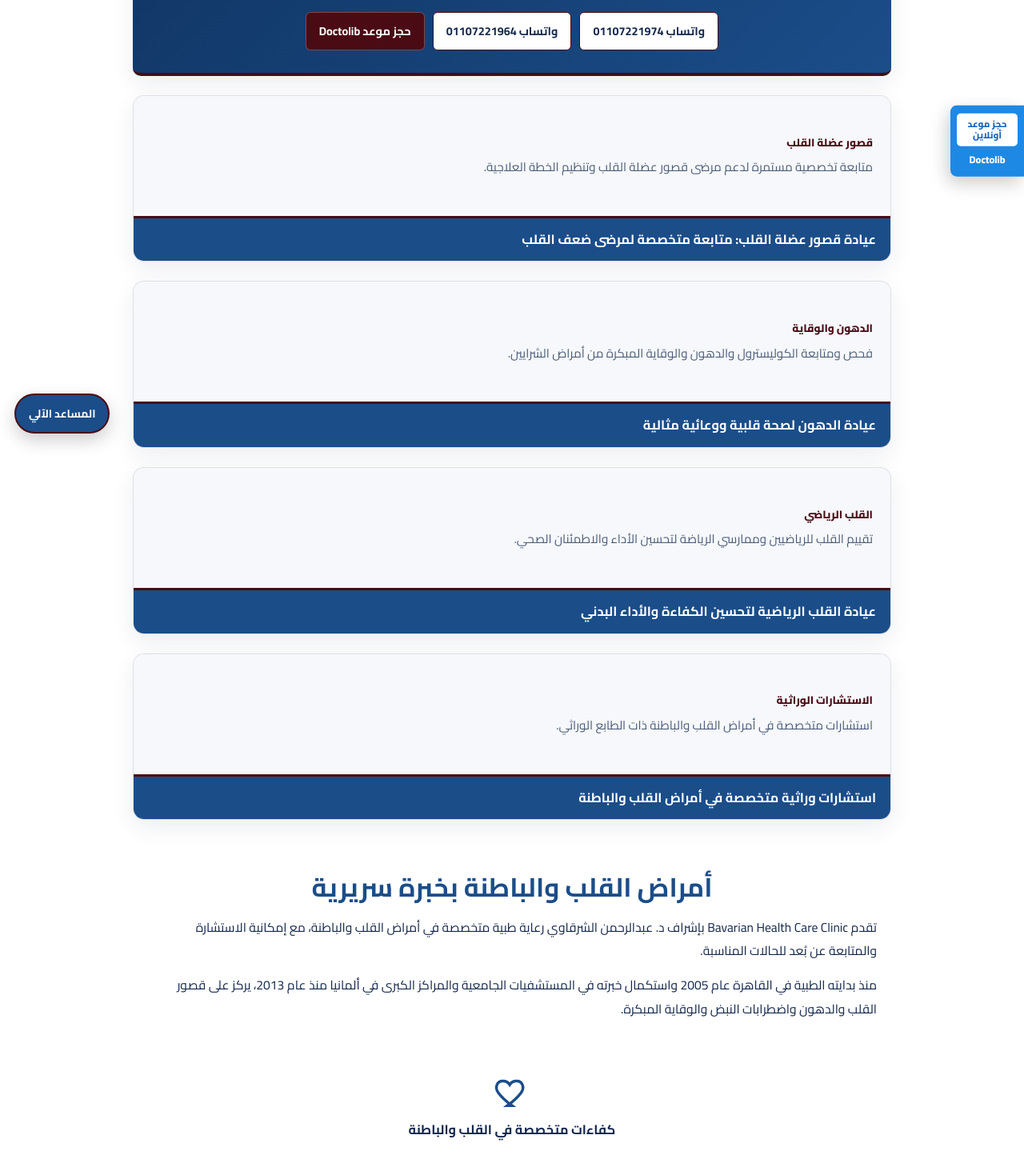
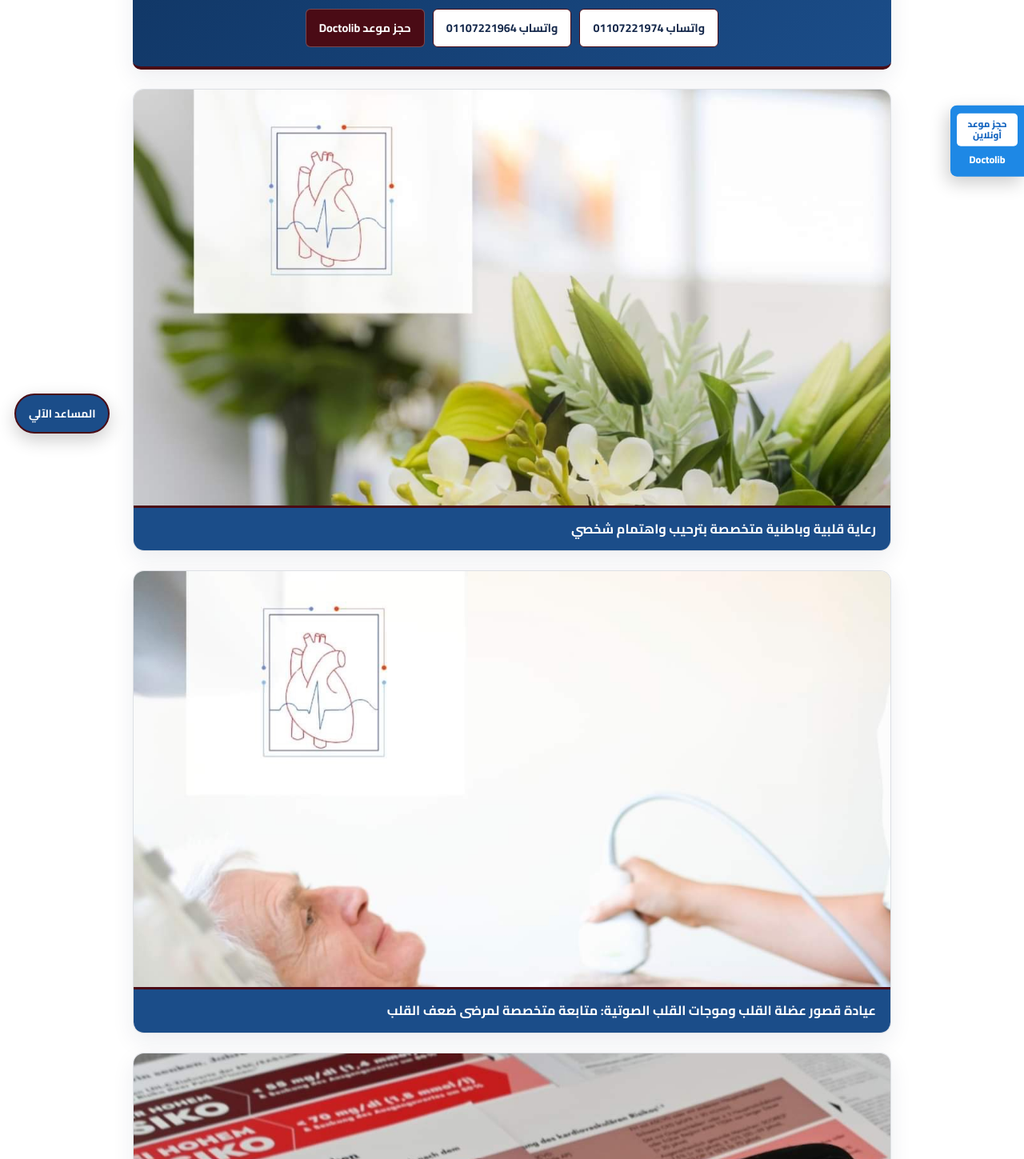
Before and after one commit to omniamae-dotcom/Bavarianhealthcareclinic-, a plain HTML site: page index.html in a window 1280 px wide. Shown: the part 240-1689 px from the top of the page at 80% size. Drawn offline with Linux system fonts and the light colour scheme.

Commit message:
Update index.html

```diff
--- a/index.html
+++ b/index.html
@@ -236,7 +236,7 @@
       color: var(--white);
       border-bottom: 4px solid var(--de-crimson);
       border-radius: 10px;
-      padding: 28px 22px;
+      padding: 24px 20px;
       text-align: center;
       box-shadow: var(--shadow);
       margin-bottom: 24px;
@@ -304,25 +304,20 @@
       border: 1px solid var(--line);
     }
 
-    .spec-card-body {
+    .spec-card-media {
       background: var(--soft-bg);
-      padding: 28px 22px;
-      min-height: 150px;
       display: flex;
-      flex-direction: column;
       justify-content: center;
-      gap: 6px;
+      align-items: center;
+      overflow: hidden;
     }
 
-    .spec-card-body strong {
-      font-size: 0.84rem;
-      color: var(--de-crimson);
-      font-weight: 800;
-    }
-
-    .spec-card-body p {
-      font-size: 0.95rem;
-      color: var(--muted);
+    .spec-card-media img {
+      width: 100%;
+      max-height: 520px;
+      object-fit: cover;
+      object-position: center top;
+      display: block;
     }
 
     .spec-card-caption {
@@ -694,6 +689,10 @@
       .acc-cards {
         grid-template-columns: 1fr;
       }
+
+      .spec-card-media img {
+        max-height: 430px;
+      }
     }
   </style>
 </head>
@@ -764,19 +763,26 @@
 
       <section class="specialty-list" id="clinics">
         <article class="spec-card">
-          <div class="spec-card-body">
-            <strong data-i18n="c1Tag">قصور عضلة القلب</strong>
-            <p data-i18n="c1Desc">متابعة تخصصية مستمرة لدعم مرضى قصور عضلة القلب وتنظيم الخطة العلاجية.</p>
+          <div class="spec-card-media">
+            <img src="img_9_1794721479418.jpg" alt="Herzlich Willkommen Bavarian Clinic" />
           </div>
           <div class="spec-card-caption">
-            <h2 data-i18n="c1Caption">عيادة قصور عضلة القلب: متابعة متخصصة لمرضى ضعف القلب</h2>
+            <h2 data-i18n="c0Caption">رعاية قلبية وباطنية متخصصة بترحيب واهتمام شخصي</h2>
           </div>
         </article>
 
         <article class="spec-card">
-          <div class="spec-card-body">
-            <strong data-i18n="c2Tag">الدهون والوقاية</strong>
-            <p data-i18n="c2Desc">فحص ومتابعة الكوليسترول والدهون والوقاية المبكرة من أمراض الشرايين.</p>
+          <div class="spec-card-media">
+            <img src="img_4_1794721407710.jpg" alt="Herz Ultraschall Echokardiographie" />
+          </div>
+          <div class="spec-card-caption">
+            <h2 data-i18n="c1Caption">عيادة قصور عضلة القلب وموجات القلب الصوتية: متابعة متخصصة لمرضى ضعف القلب</h2>
+          </div>
+        </article>
+
+        <article class="spec-card">
+          <div class="spec-card-media">
+            <img src="img_8_1794721457065.jpg" alt="Cholesterin Lipid Care" />
           </div>
           <div class="spec-card-caption">
             <h2 data-i18n="c2Caption">عيادة الدهون لصحة قلبية ووعائية مثالية</h2>
@@ -784,9 +790,8 @@
         </article>
 
         <article class="spec-card">
-          <div class="spec-card-body">
-            <strong data-i18n="c3Tag">القلب الرياضي</strong>
-            <p data-i18n="c3Desc">تقييم القلب للرياضيين وممارسي الرياضة لتحسين الأداء والاطمئنان الصحي.</p>
+          <div class="spec-card-media">
+            <img src="img_1_1794721341145.jpg" alt="Herzgesund Trainieren Sports Cardiology" />
           </div>
           <div class="spec-card-caption">
             <h2 data-i18n="c3Caption">عيادة القلب الرياضية لتحسين الكفاءة والأداء البدني</h2>
@@ -794,12 +799,20 @@
         </article>
 
         <article class="spec-card">
-          <div class="spec-card-body">
-            <strong data-i18n="c4Tag">الاستشارات الوراثية</strong>
-            <p data-i18n="c4Desc">استشارات متخصصة في أمراض القلب والباطنة ذات الطابع الوراثي.</p>
+          <div class="spec-card-media">
+            <img src="img_3_1794721392054.jpg" alt="Herzrhythmusstoerungen Rhythm Care" />
           </div>
           <div class="spec-card-caption">
-            <h2 data-i18n="c4Caption">استشارات وراثية متخصصة في أمراض القلب والباطنة</h2>
+            <h2 data-i18n="c4Caption">متابعة اضطرابات النبض والاستشارات الوراثية في القلب والباطنة</h2>
+          </div>
+        </article>
+
+        <article class="spec-card">
+          <div class="spec-card-media">
+            <img src="img_5_1794721421346.jpg" alt="Belastungs EKG Stress ECG" />
+          </div>
+          <div class="spec-card-caption">
+            <h2 data-i18n="c5Caption">فحص رسم القلب بالمجهود وتقييم الأداء القلبي والضغط</h2>
           </div>
         </article>
       </section>
@@ -966,18 +979,12 @@
         heroTitle: 'رعاية صحية وقلبية متخصصة بمعايير ألمانية',
         heroDesc: 'Bavarian Health Care Clinic بإشراف د. عبدالرحمن الشرقاوي — متابعة متخصصة لأمراض القلب والباطنة مع إمكانية الاستشارة والمتابعة عن بُعد للحالات المناسبة.',
         bookDoctolib: 'حجز موعد Doctolib',
-        c1Tag: 'قصور عضلة القلب',
-        c1Desc: 'متابعة تخصصية مستمرة لدعم مرضى قصور عضلة القلب وتنظيم الخطة العلاجية.',
-        c1Caption: 'عيادة قصور عضلة القلب: متابعة متخصصة لمرضى ضعف القلب',
-        c2Tag: 'الدهون والوقاية',
-        c2Desc: 'فحص ومتابعة الكوليسترول والدهون والوقاية المبكرة من أمراض الشرايين.',
+        c0Caption: 'رعاية قلبية وباطنية متخصصة بترحيب واهتمام شخصي',
+        c1Caption: 'عيادة قصور عضلة القلب وموجات القلب الصوتية: متابعة متخصصة لمرضى ضعف القلب',
         c2Caption: 'عيادة الدهون لصحة قلبية ووعائية مثالية',
-        c3Tag: 'القلب الرياضي',
-        c3Desc: 'تقييم القلب للرياضيين وممارسي الرياضة لتحسين الأداء والاطمئنان الصحي.',
         c3Caption: 'عيادة القلب الرياضية لتحسين الكفاءة والأداء البدني',
-        c4Tag: 'الاستشارات الوراثية',
-        c4Desc: 'استشارات متخصصة في أمراض القلب والباطنة ذات الطابع الوراثي.',
-        c4Caption: 'استشارات وراثية متخصصة في أمراض القلب والباطنة',
+        c4Caption: 'متابعة اضطرابات النبض والاستشارات الوراثية في القلب والباطنة',
+        c5Caption: 'فحص رسم القلب بالمجهود وتقييم الأداء القلبي والضغط',
         aboutTitle: 'أمراض القلب والباطنة بخبرة سريرية',
         aboutP1: 'تقدم Bavarian Health Care Clinic بإشراف د. عبدالرحمن الشرقاوي رعاية طبية متخصصة في أمراض القلب والباطنة، مع إمكانية الاستشارة والمتابعة عن بُعد للحالات المناسبة.',
         aboutP2: 'منذ بدايته الطبية في القاهرة عام 2005 واستكمال خبرته في المستشفيات الجامعية والمراكز الكبرى في ألمانيا منذ عام 2013، يركز على قصور القلب والدهون واضطرابات النبض والوقاية المبكرة.',
@@ -1018,18 +1025,12 @@
         heroTitle: 'Specialized Cardiac & Internal Medicine Care with German Standards',
         heroDesc: 'Bavarian Health Care Clinic under Dr. Abdelrahman Elsharkawy — dedicated cardiology and internal medicine follow-up, with remote consultation where appropriate.',
         bookDoctolib: 'Book on Doctolib',
-        c1Tag: 'Heart Failure Care',
-        c1Desc: 'Ongoing specialized follow-up supporting patients with heart failure.',
-        c1Caption: 'Heart Failure Clinic: Specialized follow-up for heart failure care',
-        c2Tag: 'Lipid & Prevention',
-        c2Desc: 'Lipid and cholesterol follow-up with early cardiovascular prevention.',
+        c0Caption: 'Specialized Cardiac & Internal Medicine Care with Personal Welcome',
+        c1Caption: 'Heart Failure & Echocardiography: Specialized follow-up for heart failure care',
         c2Caption: 'Lipid Care for optimal heart and vascular health',
-        c3Tag: 'Sports Cardiology',
-        c3Desc: 'Cardiovascular assessment for athletes and active individuals.',
         c3Caption: 'Sports Cardiology for improved physical performance',
-        c4Tag: 'Genetic Counseling',
-        c4Desc: 'Specialized hereditary counseling in cardiology and internal medicine.',
-        c4Caption: 'Specialized genetic counseling in cardiology and internal medicine',
+        c4Caption: 'Rhythm Care & Specialized Genetic Counseling in Cardiology',
+        c5Caption: 'Stress ECG & Cardiovascular Performance Evaluation',
         aboutTitle: 'Cardiology & Internal Medicine with Clinical Expertise',
         aboutP1: 'Bavarian Health Care Clinic under Dr. Abdelrahman Elsharkawy provides specialized care in cardiology and internal medicine, including remote follow-up where appropriate.',
         aboutP2: 'Beginning in Cairo in 2005 and continuing across university hospitals and major medical centers in Germany since 2013, care focuses on heart failure, lipids, rhythm care, and prevention.',
```
